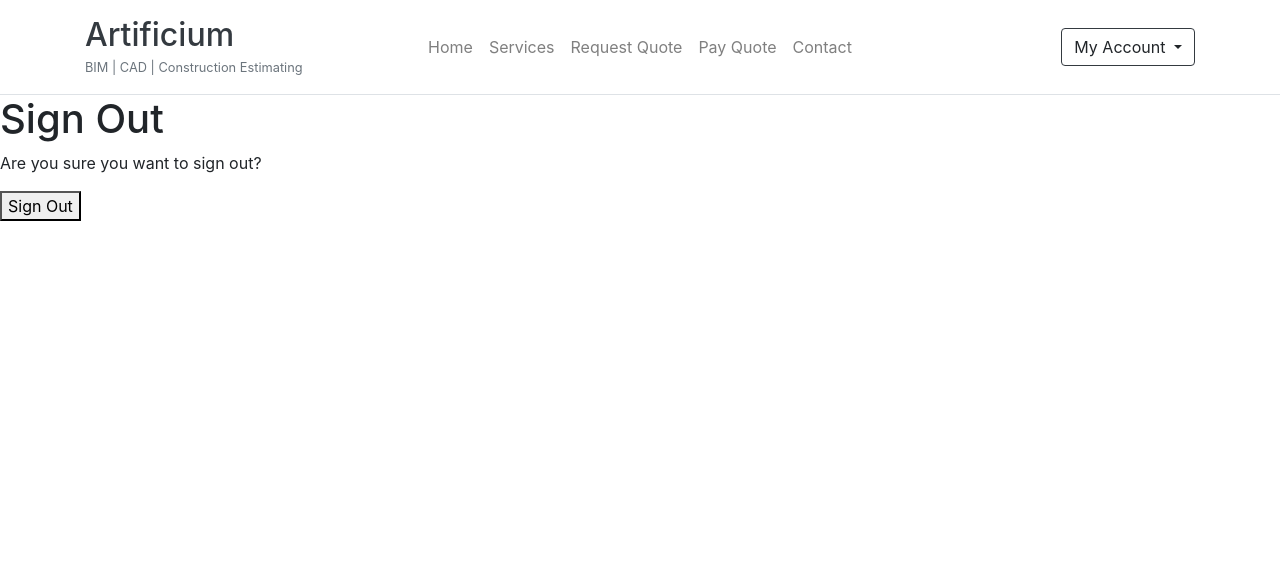
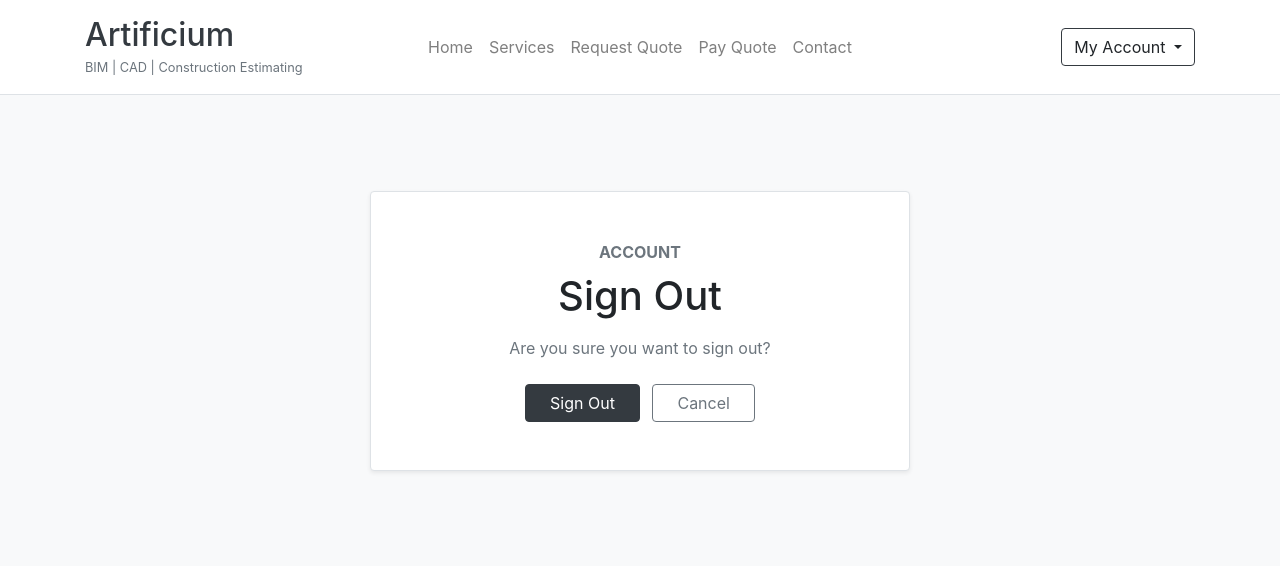
Before and after one commit to Robertas-Cyberattack/artificium, a Django app: page /accounts/logout/ in a window 1280 px wide. Shown: the top 566 px of the page. Run offline with Django 3.2, Linux system fonts and the light colour scheme; the visitor is signed in with stand-in values (Sample User, id 1); some libraries are stand-ins or nearby versions.

Commit message:
logout.html page made same design as rest of pages

```diff
--- a/home/templates/home/contact.html
+++ b/home/templates/home/contact.html
@@ -122,7 +122,7 @@
 
                 <div class="bg-white border shadow-sm p-4">
                     <h2 class="h4 mb-3">Typical Enquiries</h2>
-                    <p class="text-muted mb-2"><strong>1.</strong> Primavera P6 programme support</p>
+                    <p class="text-muted mb-2"><strong>1.</strong> BIM Modelling support</p>
                     <p class="text-muted mb-2"><strong>2.</strong> AutoCAD drawing amendments</p>
                     <p class="text-muted mb-2"><strong>3.</strong> Tekla Tedds calculation support</p>
                     <p class="text-muted mb-0"><strong>4.</strong> Estimating and tender assistance</p>
--- a/home/templates/home/index.html
+++ b/home/templates/home/index.html
@@ -37,7 +37,7 @@ Pay Quote
 
 <h4>Services</h4>
 
-<p><strong>Revit BIM Modelling</strong><br>
+<p><strong>BIM Modelling</strong><br>
 Technical delivery from concept to construction</p>
 
 <p><strong>AutoCAD Drafting</strong><br>
--- a/home/templates/home/pay_quote.html
+++ b/home/templates/home/pay_quote.html
@@ -36,11 +36,13 @@
                                 <label for="service_name">Service</label>
                                 <select class="form-control" id="service_name" name="service_name" required>
                                     <option value="">Select service</option>
-                                    <option value="Primavera P6 Planning">Primavera P6 Planning</option>
+                                    <option value="revit">Revit</option>
+                                    <option value="navisworks">Navisworks</option>
+                                    <option value="bim">BIM</option>
                                     <option value="AutoCAD Drafting">AutoCAD Drafting</option>
                                     <option value="Tekla Tedds Calculations">Tekla Tedds Calculations</option>
                                     <option value="Construction Estimating">Construction Estimating</option>
-                                    <option value="Mixed Technical Support">Mixed Technical Support</option>
+                                    <option value="multiple">Multiple Services</option>
                                 </select>
                             </div>
                         </div>
--- a/home/templates/home/request_quote.html
+++ b/home/templates/home/request_quote.html
@@ -77,9 +77,9 @@
                             <label for="service_type">Service Required</label>
                             <select class="form-control" id="service_type" name="service_type" required>
                                 <option value="">Select a service</option>
-                                <option value="primavera_p6_planning">Revit</option>
-                                <option value="primavera_p6_planning">Navisworks</option>
-                                <option value="primavera_p6_planning">BIM</option>
+                                <option value="revit">Revit</option>
+                                <option value="navisworks">Navisworks</option>
+                                <option value="bim">BIM</option>
                                 <option value="autocad_drafting">AutoCAD Drafting</option>
                                 <option value="tekla_tedds_calculations">Tekla Tedds Structural Calculations</option>
                                 <option value="construction_estimating">Construction Estimating</option>
--- a/home/templates/home/services.html
+++ b/home/templates/home/services.html
@@ -8,7 +8,7 @@
     <div class="container py-lg-4">
         <div class="text-center mb-5">
             <p class="text-uppercase font-weight-bold text-secondary mb-2">Our Services</p>
-            <h1 class="font-weight-bold">Construction support services tailored to project needs</h1>
+            <h1 class="font-weight-bold">Construction digital services tailored to project needs</h1>
             <p class="lead text-muted mb-0">
                 Artificium provides practical technical support for UK construction companies, contractors,
                 subcontractors and project teams.
@@ -21,8 +21,8 @@
                     <h2 class="h4 mb-3">BIM Modelling</h2>
                     <p class="text-muted">
 Technical BIM modelling support for construction and engineering projects using Autodesk Revit.
-This can include 3D modelling, drawing production, BIM coordination, model updates,
-clash review support, documentation and RIBA stage development.
+This can include 3D modelling, drawing production, BIM coordination, model updates, Navisworks
+clash review support documentation and RIBA stage development.
                     </p>
                     <ul class="text-muted mb-0">
                         <li>Programme creation</li>
--- a/templates/allauth/account/logout.html
+++ b/templates/allauth/account/logout.html
@@ -1,21 +1,53 @@
-{% extends "account/base.html" %}
+{% extends "base.html" %}
 
 {% load i18n %}
 
-{% block head_title %}{% trans "Sign Out" %}{% endblock %}
+{% block extra_title %} | Sign Out{% endblock %}
 
 {% block content %}
-<h1>{% trans "Sign Out" %}</h1>
 
-<p>{% trans 'Are you sure you want to sign out?' %}</p>
+<section class="py-5 bg-light">
+    <div class="container py-lg-5">
+        <div class="row justify-content-center">
+            <div class="col-12 col-md-10 col-lg-6">
 
-<form method="post" action="{% url 'account_logout' %}">
-  {% csrf_token %}
-  {% if redirect_field_value %}
-  <input type="hidden" name="{{ redirect_field_name }}" value="{{ redirect_field_value }}"/>
-  {% endif %}
-  <button type="submit">{% trans 'Sign Out' %}</button>
-</form>
+                <div class="bg-white shadow-sm border rounded p-4 p-lg-5 text-center">
 
+                    <p class="text-uppercase text-muted font-weight-bold mb-2">
+                        Account
+                    </p>
+
+                    <h1 class="mb-3">
+                        {% trans "Sign Out" %}
+                    </h1>
+
+                    <p class="text-muted mb-4">
+                        {% trans "Are you sure you want to sign out?" %}
+                    </p>
+
+                    <form method="post" action="{% url 'account_logout' %}">
+                        {% csrf_token %}
+
+                        {% if redirect_field_value %}
+                            <input type="hidden"
+                                   name="{{ redirect_field_name }}"
+                                   value="{{ redirect_field_value }}">
+                        {% endif %}
+
+                        <button type="submit" class="btn btn-dark px-4">
+                            {% trans "Sign Out" %}
+                        </button>
+
+                        <a href="{% url 'home' %}" class="btn btn-outline-secondary px-4 ml-2">
+                            Cancel
+                        </a>
+                    </form>
+
+                </div>
+
+            </div>
+        </div>
+    </div>
+</section>
 
 {% endblock %}
```
